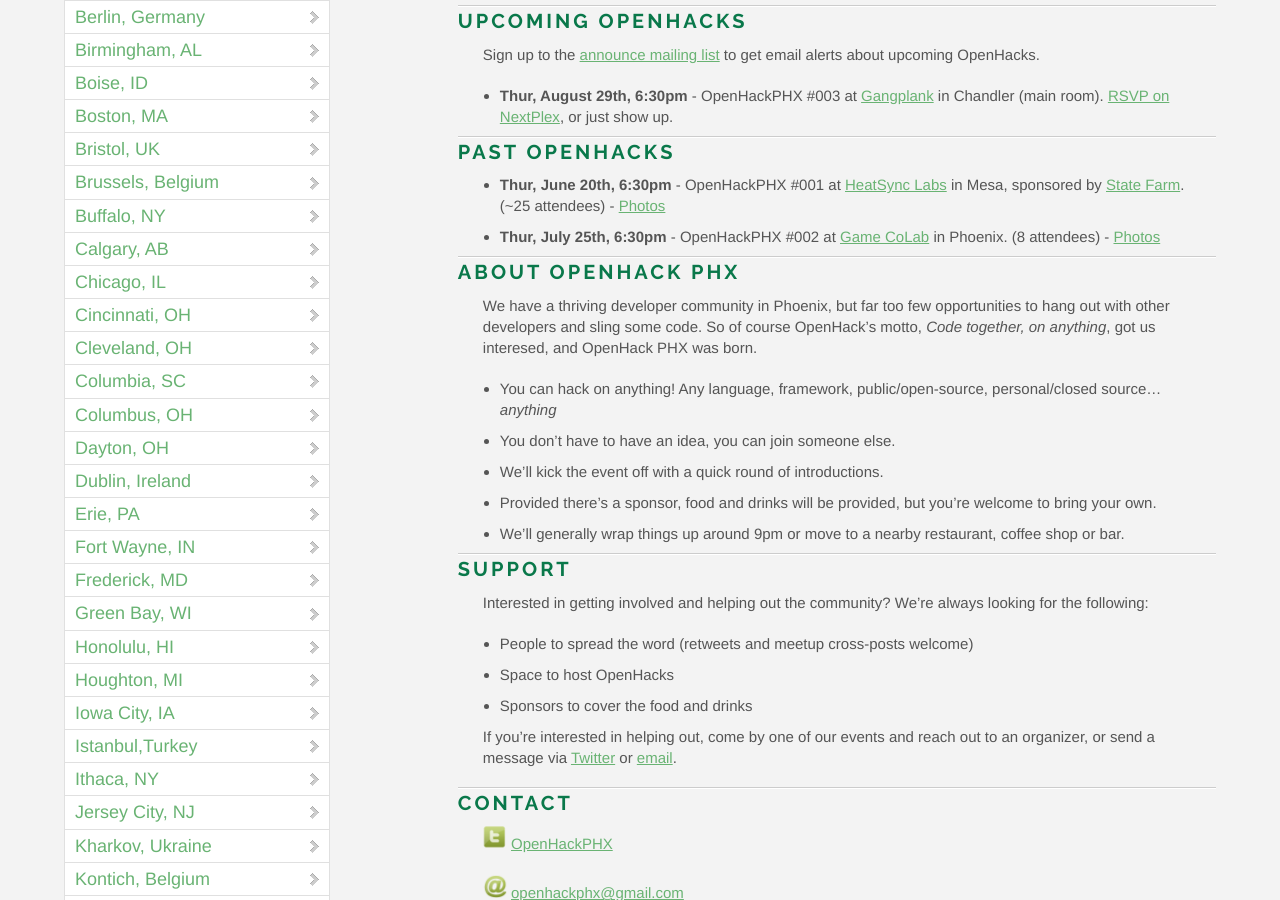
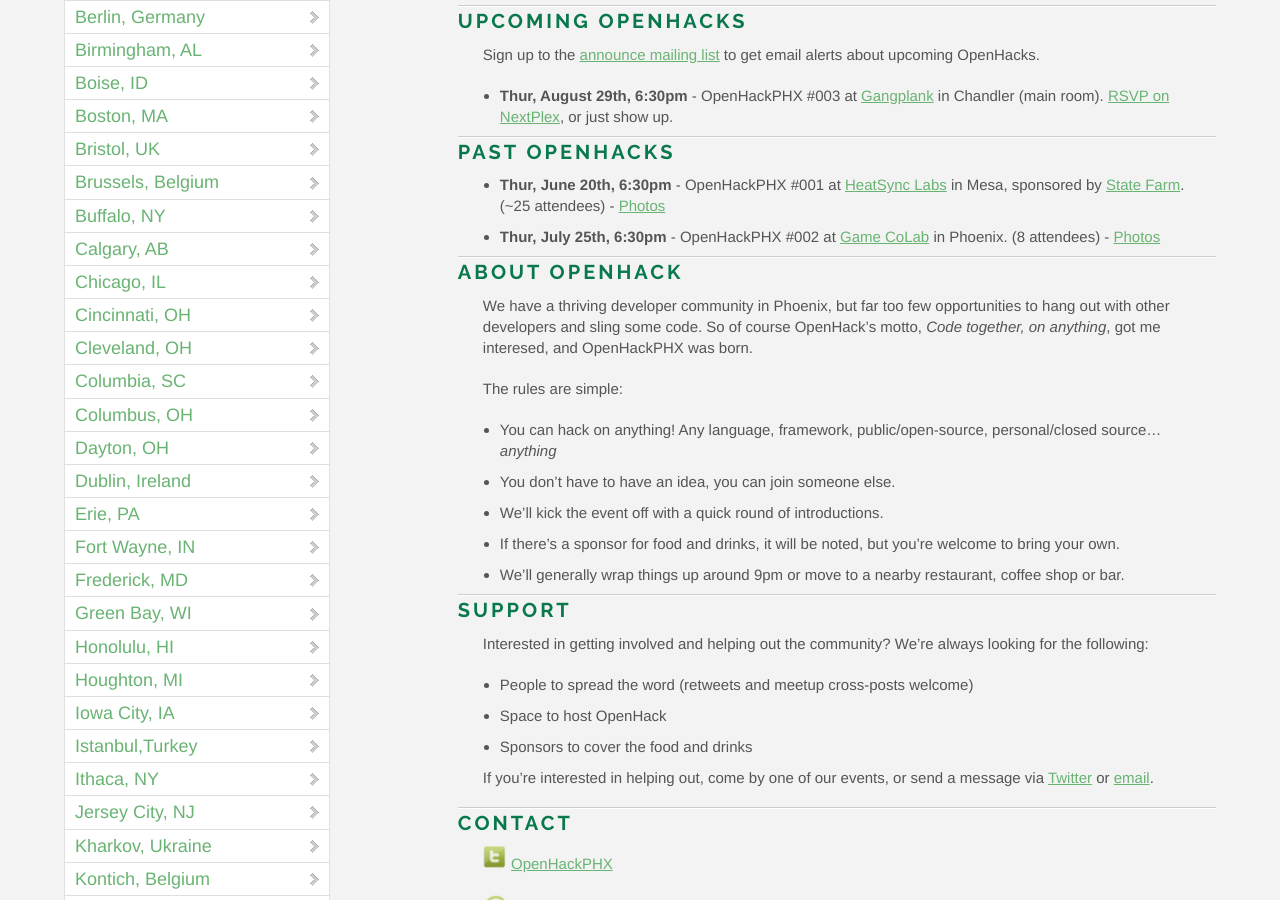
Before and after one commit to OpenHack/openhack.github.com, a Jekyll site: the page built from phoenix/index.markdown, in a window 1280 px wide and 900 px high, scrolled down 514 px. Built offline with Jekyll 4.4.1, drawn with Linux system fonts in a browser that asks for light colours; nearby versions of some CDN libraries; Markdown is read by kramdown in place of the engine named in the settings; comment, search, counter and statistics services are not loaded.

Commit message:
content tweaks

```diff
--- a/phoenix/index.markdown
+++ b/phoenix/index.markdown
@@ -18,14 +18,16 @@
 - **Thur, June 20th, 6:30pm** - OpenHackPHX #001 at [HeatSync Labs](http://www.heatsynclabs.org/) in Mesa, sponsored by [State Farm](https://www.statefarm.com/). (~25 attendees) - [Photos](http://www.flickr.com/photos/openhackphx/sets/72157634262712091/)
 - **Thur, July 25th, 6:30pm** - OpenHackPHX #002 at [Game CoLab](http://gamecolab.org/) in Phoenix. (8 attendees) - [Photos](http://www.flickr.com/photos/openhackphx/sets/72157634799048653/)
 
-### About OpenHack PHX
+### About OpenHack
 
-We have a thriving developer community in Phoenix, but far too few opportunities to hang out with other developers and sling some code. So of course OpenHack's motto, *Code together, on anything*, got us interesed, and OpenHack PHX was born.
+We have a thriving developer community in Phoenix, but far too few opportunities to hang out with other developers and sling some code. So of course OpenHack's motto, *Code together, on anything*, got me interesed, and OpenHackPHX was born.
+
+The rules are simple:
 
 - You can hack on anything! Any language, framework, public/open-source, personal/closed source... *anything*
 - You don’t have to have an idea, you can join someone else.
 - We'll kick the event off with a quick round of introductions.
-- Provided there's a sponsor, food and drinks will be provided, but you're welcome to bring your own.
+- If there's a sponsor for food and drinks, it will be noted, but you're welcome to bring your own.
 - We'll generally wrap things up around 9pm or move to a nearby restaurant, coffee shop or bar.
 
 ### Support
@@ -33,10 +35,10 @@
 Interested in getting involved and helping out the community? We're always looking for the following:
 
 - People to spread the word (retweets and meetup cross-posts welcome)
-- Space to host OpenHacks
+- Space to host OpenHack
 - Sponsors to cover the food and drinks
 
-If you're interested in helping out, come by one of our events and reach out to an organizer, or send a  message via [Twitter](https://twitter.com/OpenHackPHX) or [email](mailto:openhackphx@gmail.com).
+If you're interested in helping out, come by one of our events, or send a  message via [Twitter](https://twitter.com/OpenHackPHX) or [email](mailto:openhackphx@gmail.com).
 
 ### Contact
 
```
